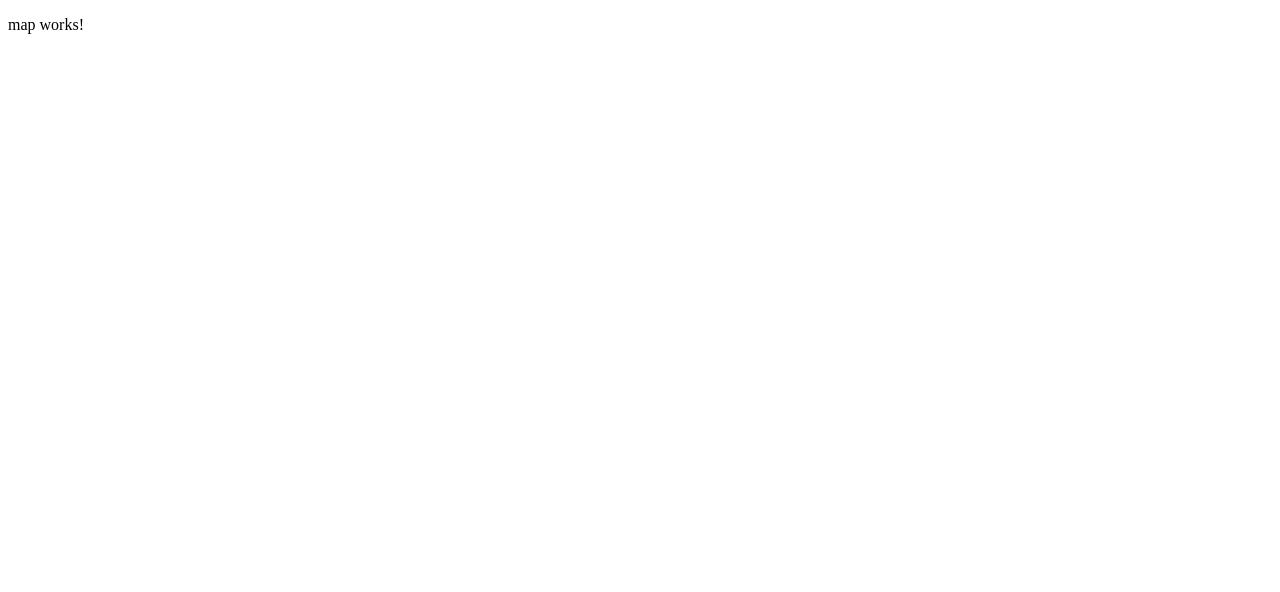
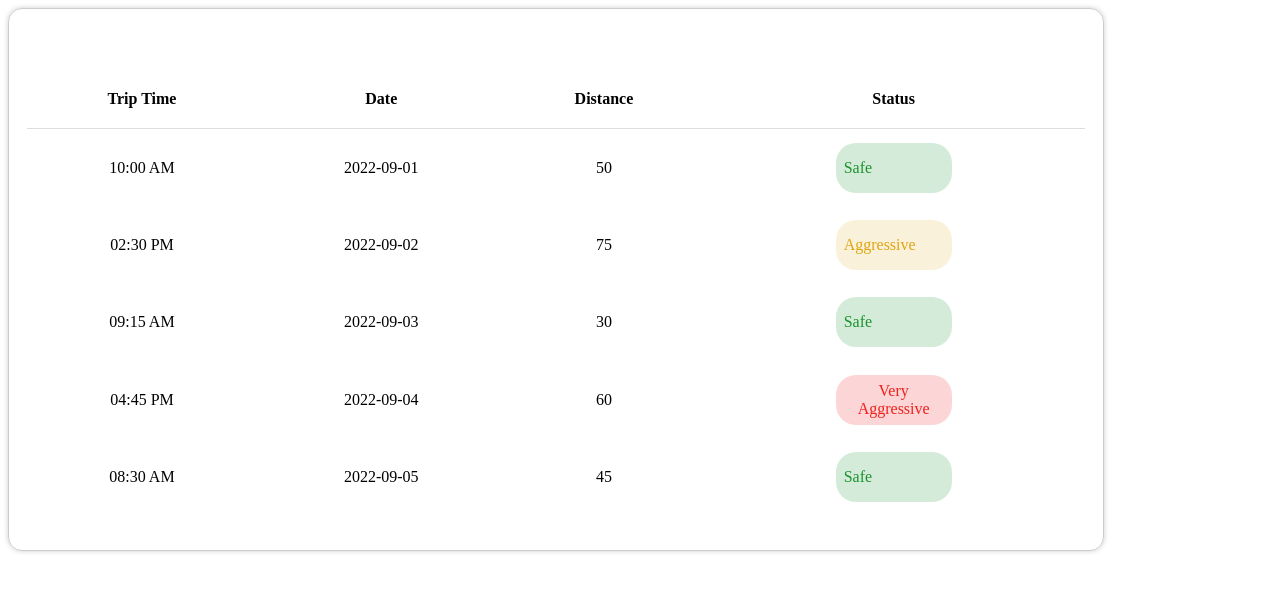
Before and after one commit to MostafaHamdy3/Driver-Monitoring-and-Reporting-System, an Angular app: page / in a window 1280 px wide. Shown: the top 592 px of the page. Built offline with nearby package versions, Linux system fonts and the light colour scheme.

Commit message:
Feat: adding the Trips Table in the event log page

```diff
--- a/angular.json
+++ b/angular.json
@@ -91,5 +91,8 @@
         }
       }
     }
+  },
+  "cli": {
+    "analytics": false
   }
 }
--- a/src/app/app.routes.ts
+++ b/src/app/app.routes.ts
@@ -1,6 +1,7 @@
 import { Routes } from '@angular/router';
 import { MapComponent } from './map/map.component';
-
+import { DashboardCardsComponent } from './dashboard-cards/dashboard-cards.component';
 export const routes: Routes = [
+  { path: "", component:  DashboardCardsComponent},
   { path: "", component: MapComponent },
 ];
--- /dev/null
+++ b/src/app/dashboard-cards/dashboard-cards.component.css
@@ -0,0 +1,82 @@
+.event_log_div{
+    display: flex;
+    flex-direction: column;
+    /* align-items: flex-start; */
+    gap: 10px;
+    flex-shrink: 0;
+    width: 1058px;
+    height: 513px;
+
+    border: 1px solid #ccc;
+    padding: 18px 18px 10px 18px;
+    margin-bottom: 10px;
+    border-radius: 14px;
+    background: rgba(255, 255, 255, 0.34);
+    box-shadow: 0 0 5px #ccc;
+}
+/* display: flex;
+width: 1096px;
+height: 548px;
+padding: 18px 18px 10px 18px;
+flex-direction: column;
+align-items: flex-start;
+gap: 10px;
+flex-shrink: 0; */
+
+.inner_Container{
+    display: flex;
+width: 1058px;
+height: 513px;
+flex-direction: column;
+align-items: flex-start;
+flex-shrink: 0;
+}
+.filter_container{
+    display: flex;
+width: 1055px;
+height: 62px;
+justify-content: flex-end;
+align-items: center;
+gap: 20px;
+flex-shrink: 0;
+}
+.table_container{
+overflow-y: scroll;
+overflow-x: hidden;
+display: flex;
+width: 1058px;
+height: 427px;
+flex-direction: row;
+align-items:safe;
+gap: 8px;
+flex-shrink: 0;
+border-spacing: 10px;
+/* padding: 8px; */
+
+table {
+    width: 100%;
+    border-spacing: 0px; /* Adjust the spacing value as needed */
+}
+th, td {
+    /* border:  1px solid #ddd; Optional: Add borders for better visualization */
+    /* padding: 8px; */
+    text-align: center;
+}
+th {
+    padding-bottom: 20px;
+    border-bottom: 1px solid #ddd; /* Add a bottom border to all table headers */
+}
+}
+
+#event_status{
+display: inline-flex;
+padding: 5px 8px;
+align-items: center;
+text-align: center;
+
+border-radius: 20px;
+
+width: 100px;
+height: 40px;
+
+}
--- /dev/null
+++ b/src/app/dashboard-cards/dashboard-cards.component.html
@@ -0,0 +1,32 @@
+<div class="event_log_div">
+    <div class="inner_Container">
+        <div class="filter_container"></div>
+        <div class="table_container">
+            <table>
+                <thead>
+                    <tr>
+                        <th>Trip Time</th>
+                        <th>Date</th>
+                        <th>Distance</th>
+                        <th>Status</th>
+                    </tr>
+                </thead>
+                <tbody>
+                    <!-- Use *ngFor to iterate over the trip data and display each row -->
+                    <tr *ngFor="let trip of getTripData()" >
+                        <td>{{ trip[0] }}</td>
+                        <td>{{ trip[1] }}</td>
+                        <td>{{ trip[2] }}</td>
+                        <td ><div id="event_status" [ngStyle]="{'background-color': trip[3] === 'Safe' ? 'rgba(26, 147, 46, 0.18)' :
+                        trip[3] === 'Aggressive' ? 'rgba(226, 177, 51, 0.18)' :
+                        trip[3] === 'Very Aggressive' ? 'rgba(238, 32, 28, 0.18)' : '',
+                        'color': trip[3] === 'Safe' ? '#1A932E' :
+                                trip[3] === 'Aggressive' ? '#DFA510' :
+                                trip[3] === 'Very Aggressive' ? '#EE201C' : ''
+                               }">{{ trip[3] }}</div></td>
+                    </tr>
+                </tbody>
+            </table>
+        </div>
+    </div>
+</div>
--- /dev/null
+++ b/src/app/dashboard-cards/dashboard-cards.component.ts
@@ -0,0 +1,26 @@
+import { Component } from '@angular/core';
+import { CommonModule } from '@angular/common';
+
+
+
+@Component({
+  selector: 'app-dashboard-cards',
+  standalone: true,
+  imports: [CommonModule],
+  templateUrl: './dashboard-cards.component.html',
+  styleUrls: ['./dashboard-cards.component.css']
+})
+export class DashboardCardsComponent {
+
+  constructor() { }
+
+  getTripData(): Array<[string, string, number, string]> {
+    return [
+      ['10:00 AM', '2022-09-01', 50, 'Safe'],
+      ['02:30 PM', '2022-09-02', 75, 'Aggressive'],
+      ['09:15 AM', '2022-09-03', 30, 'Safe'],
+      ['04:45 PM', '2022-09-04', 60, 'Very Aggressive'],
+      ['08:30 AM', '2022-09-05', 45, 'Safe']
+    ];
+  }
+}
```
Also changed, not shown: 1 other file (tests, documents, lock files or other folders).
